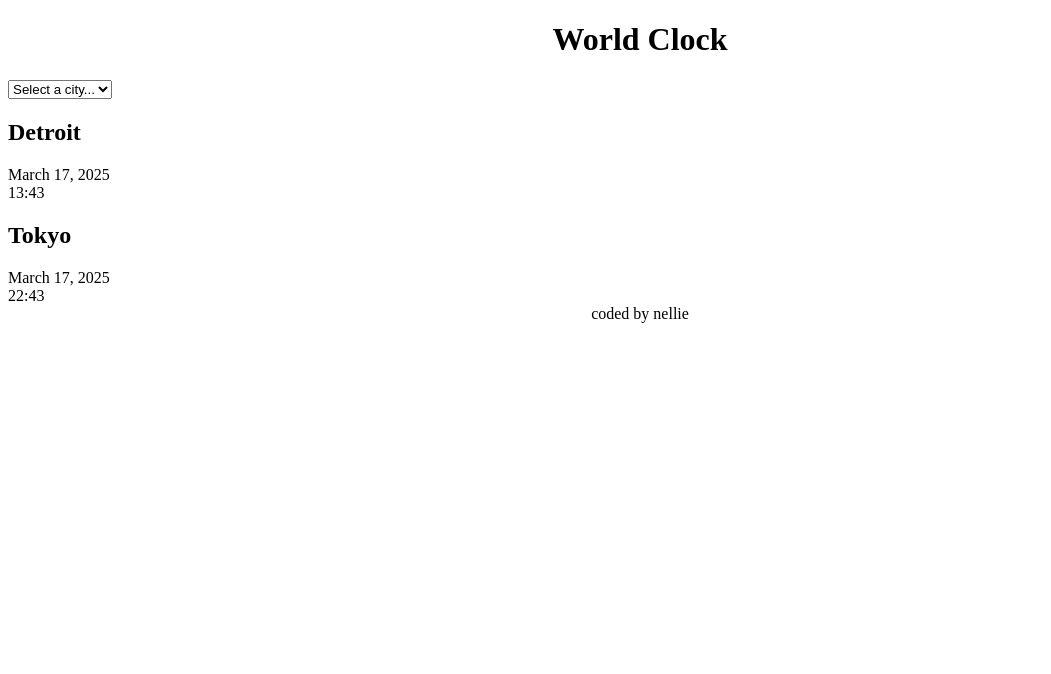
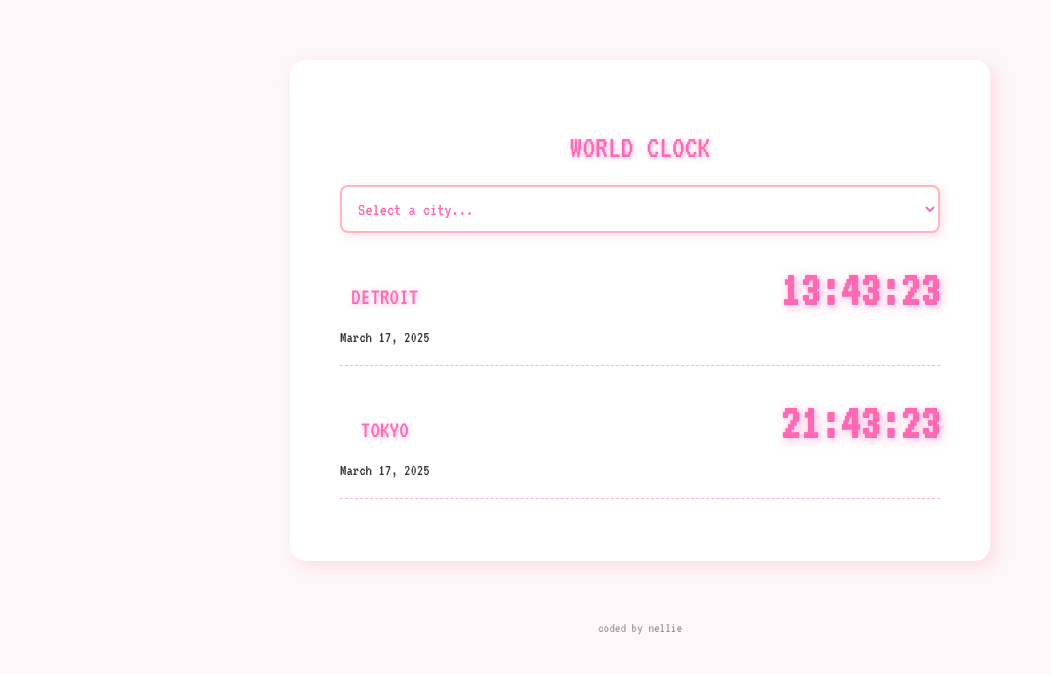
Before and after one commit to gozica/world-clock, a plain HTML site: page index.html in a window 1280 px wide. Shown: the whole page, without its empty margins (0-1051 px from the left). Drawn offline with Linux system fonts and the light colour scheme.

Commit message:
css styling

```diff
--- a/index.html
+++ b/index.html
@@ -4,6 +4,10 @@
     <meta charset="UTF-8" />
     <link rel="stylesheet" href="style.css" />
     <meta name="viewport" content="width=device-width, initial-scale=1.0" />
+   <link rel="preconnect" href="https://fonts.googleapis.com">
+<link rel="preconnect" href="https://fonts.gstatic.com" crossorigin>
+<link href="https://fonts.googleapis.com/css2?family=VT323&display=swap" rel="stylesheet">
+
     <title>World Clock</title>
   </head>
   <body>
@@ -16,15 +20,21 @@
         <option value="">Rome</option>
       </select>
       <div class="city">
+        <div>
         <h2>Detroit</h2>
         <div class="date">March 17, 2025</div>
-        <div class="time">13:43</div>
+        </div>
+        <div class="time">13:43:23</div>
       </div>
-       <div class="city">
+
+      <div class="city">
+        <div>
         <h2>Tokyo</h2>
         <div class="date">March 17, 2025</div>
-        <div class="time">22:43</div>
+        </div>
+        <div class="time">21:43:23</div>
       </div>
+
     </div>
 
     <footer>coded by nellie</footer>
--- a/style.css
+++ b/style.css
@@ -1,7 +1,57 @@
-h1{
+body {
+    background-color: #fdf7f9;
+    font-family: "VT323", monospace;
+    color: #333;
     text-align: center;
 }
 
-footer{
-    text-align: center;
+.container {
+    max-width: 600px;
+    margin: 60px auto;
+    background-color: #fff;
+    padding: 50px;
+    border-radius: 15px;
+    box-shadow: 5px 5px 15px rgba(255, 182, 193, 0.4);
 }
+
+h1, h2 {
+    font-weight: normal;
+    text-transform: uppercase;
+    color: #ff69b4;
+    text-shadow: 1px 1px 5px rgba(255, 105, 180, 0.5);
+}
+
+select {
+    display: block;
+    width: 100%;
+    padding: 12px;
+    border-radius: 8px;
+    font-size: 18px;
+    font-family: "VT323", monospace;
+    background-color: #fff;
+    color: #ff69b4; /* Bright pink */
+    border: 2px solid #ffb6c1;
+    box-shadow: 3px 3px 10px rgba(255, 182, 193, 0.4);
+}
+
+.city {
+    display: flex;
+    justify-content: space-between;
+    margin: 12px 0;
+    border-bottom: 1px dashed #ffb6c1;
+    padding: 20px 0;
+}
+
+.time {
+    font-size: 50px;
+    font-weight: bold;
+    color: #ff69b4;
+    text-shadow: 2px 2px 10px rgba(255, 105, 180, 0.5);
+}
+
+footer {
+    margin-top: 20px;
+    font-size: 14px;
+    opacity: 0.7;
+    color: #777;
+}
```
